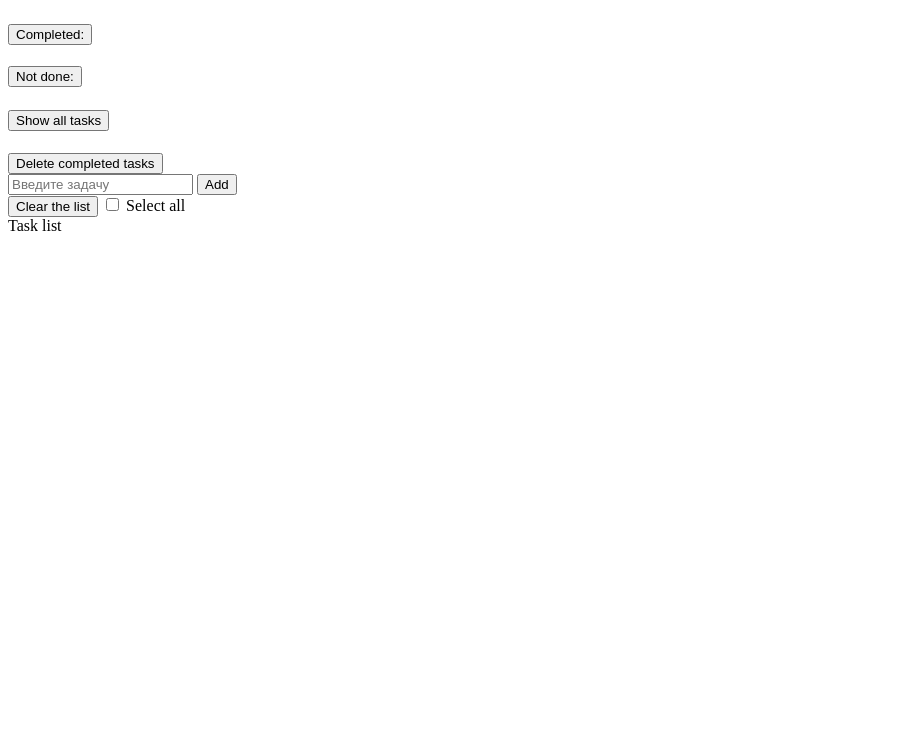
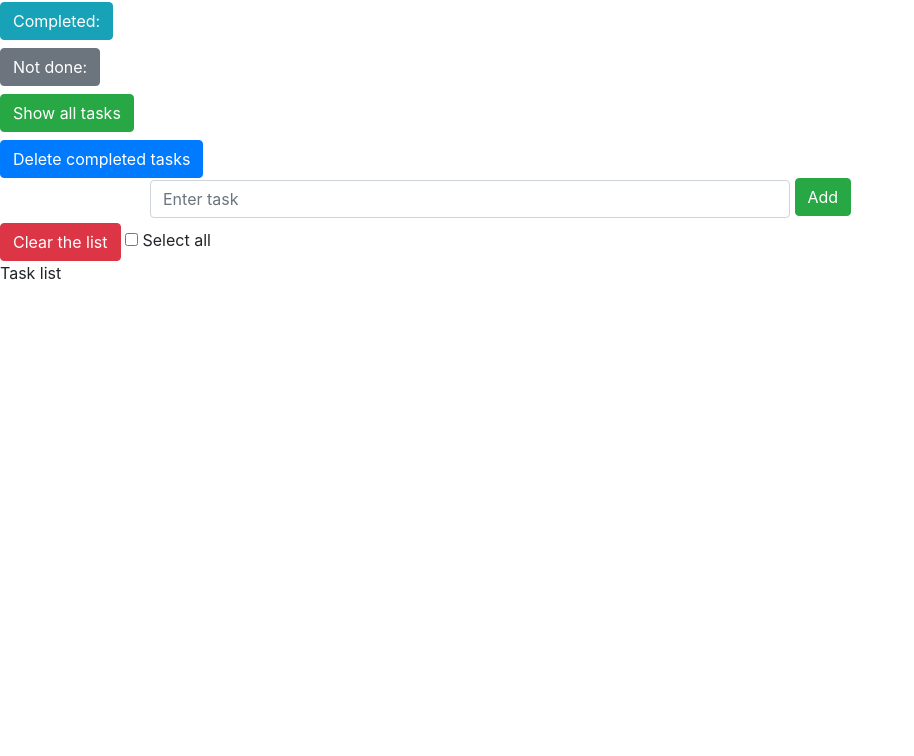
Before and after one commit to Lysogorskiy-Denis/obscure, a plain HTML site: page Ready/index.html in a window 1280 px wide. Shown: the part 44-800 px from the top of the page, without its empty margins (0-914 px from the left). Drawn offline with nearby package versions, Linux system fonts and the light colour scheme.

Commit message:
Add files via upload

```diff
--- /dev/null
+++ b/Ready/index.css
@@ -0,0 +1,11 @@
+#todoInput{
+    margin-left: 150px;
+    width: 50%;
+display: inline;
+}
+#todoBtn{
+    /* margin-left: 450px; */
+    margin-bottom: 6.3px;
+    /* width: 10%; */
+    display: inline;
+}
--- a/Ready/index.html
+++ b/Ready/index.html
@@ -2,20 +2,23 @@
 <html lang=en>
 <head>
 <meta charset= "utf-8" >
+<link rel="stylesheet" href="https://stackpath.bootstrapcdn.com/bootstrap/4.3.1/css/bootstrap.min.css" integrity="sha384-ggOyR0iXCbMQv3Xipma34MD+dH/1fQ784/j6cY/iJTQUOhcWr7x9JvoRxT2MZw1T" crossorigin="anonymous">
+<link href="index.css" rel="stylesheet">
 </head>
 <body>
+
   <h2>ToDo list</h2>
-  <h4><button id = btnCompleteTrue>Completed:</button> <strong id=completeTrue> </strong></h4 >
-  <h4><button id = btnCompleteFalse>Not done:</button><strong id=completeFalse></strong></h4>
-  <h5><button id=showAll>Show all tasks</button></h5>
+  <h4><button id = btnCompleteTrue class="btn btn-info">Completed:</button> <strong id=completeTrue> </strong></h4 >
+  <h4><button id = btnCompleteFalse class="btn btn-secondary">Not done:</button><strong id=completeFalse></strong></h4>
+  <h5><button id=showAll class="btn btn-success">Show all tasks</button></h5>
   <div>
-  <button id="DeleteCTasks">Delete completed tasks</button>
+  <button id="DeleteCTasks" class="btn btn-primary">Delete completed tasks</button>
   </div>
-  <input id="todoInput" placeholder="Введите задачу">
-  <button id="todoBtn">Add</button>
+  <input id="todoInput" class="form-control" placeholder="Enter task" aria-label="Recipient's username" aria-describedby="button-addon2" >
+  <button id="todoBtn" class="btn btn-success">Add</button>
   <div id="list"></div>
   </div>
-  <button id="deleteAll">Сlear the list</button>
+  <button id="deleteAll" class="btn btn-danger">Сlear the list</button>
   <input type="checkbox" id="checkbox-all"> Select all
   <div>
     <label> Task list </label>
@@ -25,5 +28,6 @@
   <script src="jquery-3.4.1.js"></script>
   <script src="bootstrap.min.js"></script>
   <script src="./index.js"></script>
+
 </body>
 </html>
--- a/Ready/index.js
+++ b/Ready/index.js
@@ -30,7 +30,9 @@ $(document).ready(function() {
   function AddListTask() {
 
 
-    const text = $todoInput.val().trim().replace(/&/g, '').replace(/~/g, '').replace(/{/g, '').replace(/'/g, '').replace(/#/g, '').replace(/</g, '').replace(/}/g, '').replace(/>/g, '');
+    const text = $todoInput.val()
+                .trim().replace(/&/g, '')
+                .replace(/~/g, '').replace(/{/g, '').replace(/'/g, '').replace(/#/g, '').replace(/</g, '').replace(/}/g, '').replace(/>/g, '');
     const newTodo = {
       text: text.trim(),
       checked: false,
@@ -76,12 +78,18 @@ $(document).ready(function() {
     if(howMachPage<1) howMachPage = 1;
     $(`#pagination`).html("");
     if(howMachPage>1){
-      let stringPagination = "<button id=left> < </button>";
+      let stringPagination = '<nav aria-label="Page navigation example">'
+                            +` <ul class="pagination"> <li id = left class="page-item ${1==nowPage? "disabled" :""} "> `
+                            +' <a class="page-link" href="#" aria-label="Previous"> '
+                            +'<span aria-hidden="true">&laquo;</span>   </a></li>'
       for(i=1;i<=howMachPage;++i){
+        console.log(i)
+        console.log(nowPage)
+        console.log(i==nowPage)
         stringPagination += `
-        <button id=${i} class=pgntn >${i} </button>`
+        <li id=${i} class="page-item pgntn ${i==nowPage? "disabled" :""}"><a class="page-link" href="#">${i}</a></li>`
       }
-      stringPagination +=" <button id=right> > </button>"
+      stringPagination +=`<li id = right class="page-item ${howMachPage == nowPage? "disabled" :""} "><a class="page-link" href="#" aria-label="Next"><span aria-hidden="true">&raquo;</span></a></li >  </ul></nav>`
       $(`#pagination`).html(stringPagination);
     }
 
```
